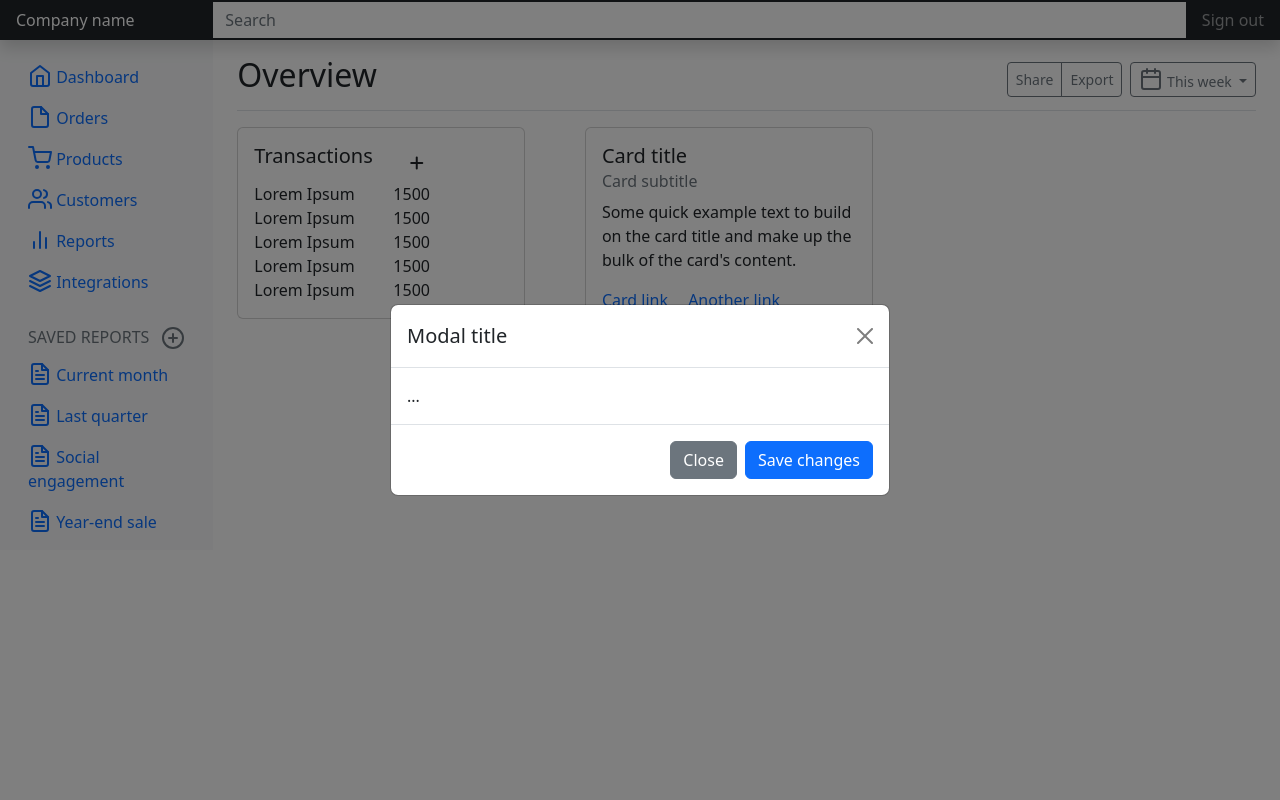
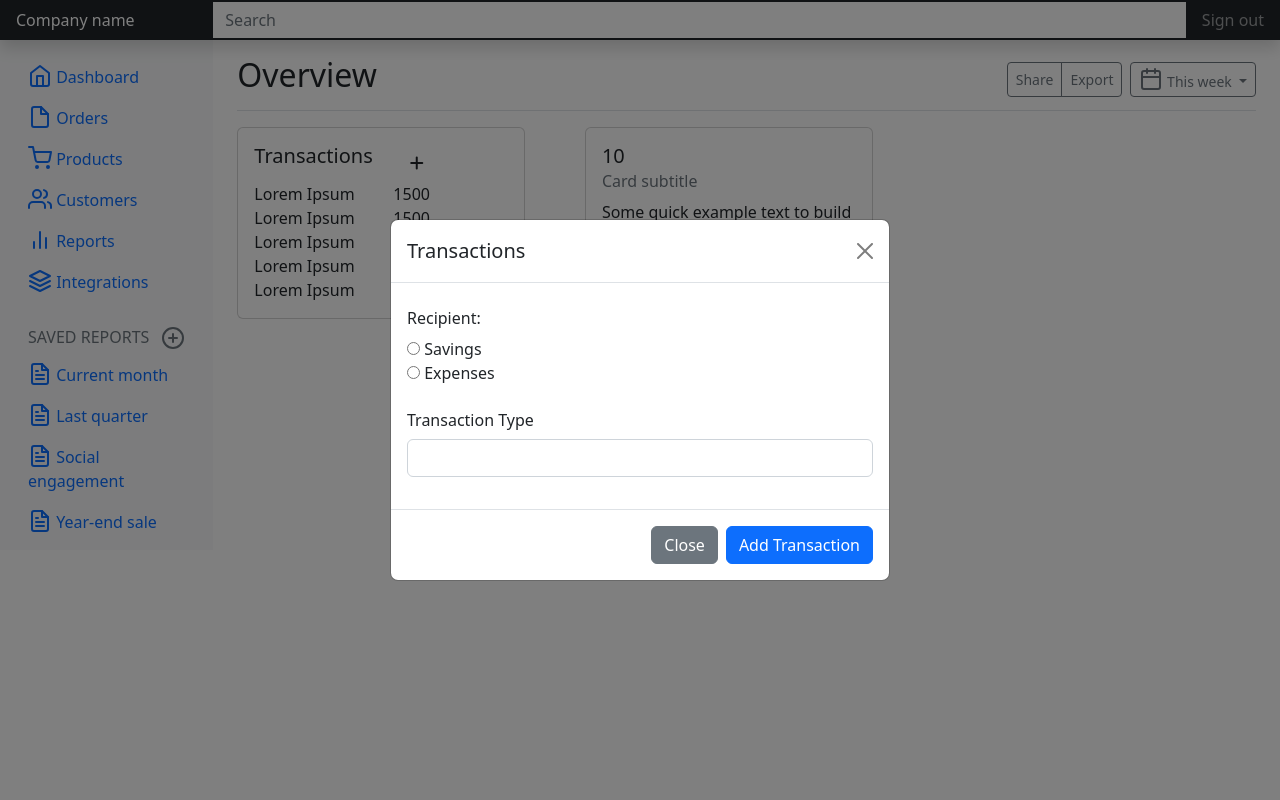
Before and after one commit to RomeoEncinares/Expense-Tracker, a Django app: template templates/home.html in a window 1280 px wide, after a click that opens the changed part. Run offline with Django 4.2, Linux system fonts and the light colour scheme; the template is opened without the code that fills it: values that come from a table or form of the project are taken from there, most other values are stand-ins (such as "Sample title", 1, 10 or a date in 2020); some libraries are stand-ins or nearby versions.

Commit message:
Add attributes to transactionType and amount

```diff
--- a/main_app/forms.py
+++ b/main_app/forms.py
@@ -3,8 +3,8 @@ from .models import transaction
 
 class transactionForm(forms.ModelForm):
     TRANSACTION_CHOICES = (('S', 'Savings'), ('E', 'Expenses'))
-    transactionType = forms.ChoiceField(widget=forms.RadioSelect, choices=TRANSACTION_CHOICES)
-    amount = forms.FloatField()
+    transactionType = forms.ChoiceField(widget=forms.RadioSelect(attrs={'id':'transactionType', 'style':'list-style:none'}), choices=TRANSACTION_CHOICES)
+    amount = forms.FloatField(widget=forms.NumberInput(attrs={'class':'form-control', 'id':'amount'}))
 
     class Meta:
         model = transaction
--- a/templates/home.html
+++ b/templates/home.html
@@ -1,14 +1,6 @@
 {% extends 'base.html' %}
 
 {% block home %}
-    {% comment %} {{currentUserBalance}}
-    <form method="POST">
-        {% csrf_token %}
-        {{form}}
-        <button type="submit">Submit</button>
-    </form>
-    {% endcomment %}
-
         <main class="col-md-9 ms-sm-auto col-lg-10 px-md-4"><div class="chartjs-size-monitor"><div class="chartjs-size-monitor-expand"><div class=""></div></div><div class="chartjs-size-monitor-shrink"><div class=""></div></div></div>
         <div class="d-flex justify-content-between flex-wrap flex-md-nowrap align-items-center pt-3 pb-2 mb-3 border-bottom">
             <h1 class="h2">Overview</h1>
@@ -93,16 +85,30 @@
             <div class="modal-dialog modal-dialog-centered">
               <div class="modal-content">
                 <div class="modal-header">
-                  <h5 class="modal-title" id="exampleModalLabel">Modal title</h5>
+                  <h5 class="modal-title" id="exampleModalLabel">Transactions</h5>
                   <button type="button" class="btn-close" data-bs-dismiss="modal" aria-label="Close"></button>
                 </div>
                 <div class="modal-body">
-                  ...
+                  <form method="POST">
+                    {% csrf_token %}
+                    <div class="mb-3">
+                      <label for="recipient-name" class="col-form-label">Recipient:</label>
+                        {% for radio in form.transactionType %}
+                          <div class="myradio">
+                            {{ radio }}
+                          </div>
+                        {% endfor %}
+                    </div>
+                    <div class="mb-3">
+                      <label for="amount" class="col-form-label">Transaction Type</label>
+                      {{form.amount}}
+                    </div>
                 </div>
                 <div class="modal-footer">
                   <button type="button" class="btn btn-secondary" data-bs-dismiss="modal">Close</button>
-                  <button type="button" class="btn btn-primary">Save changes</button>
+                  <button type="submit" class="btn btn-primary">Add Transaction</button>
                 </div>
+              </form>
               </div>
             </div>
           </div>
@@ -110,7 +116,7 @@
           <div class="col">
             <div class="card" style="width: 18rem;">
               <div class="card-body">
-                <h5 class="card-title">Card title</h5>
+                <h5 class="card-title">{{currentUserBalance}}</h5>
                 <h6 class="card-subtitle mb-2 text-muted">Card subtitle</h6>
                 <p class="card-text">Some quick example text to build on the card title and make up the bulk of the card's content.</p>
                 <a href="#" class="card-link">Card link</a>
```
